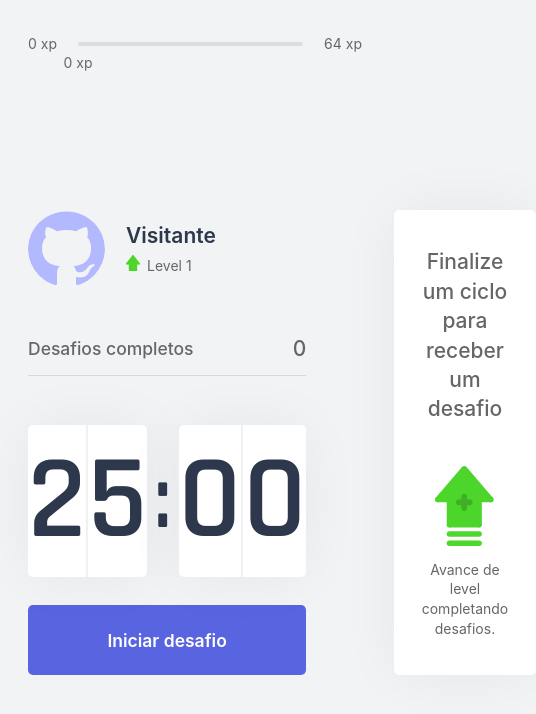
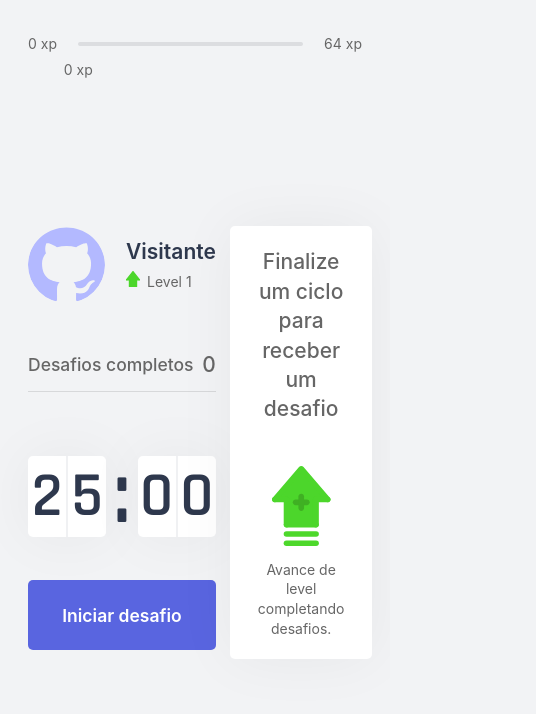
Before and after one commit to WalissonRodrigo/nlw04-react, a Next.js app: page /home in a window 390 px wide. Shown: the top 714 px of the page, 536 px wide, since content can reach past the window. Built offline with nearby package versions, Linux system fonts and the light colour scheme; no server answers.

Commit message:
fix bug css que movimentava sozinho quando o contador tinha seu tamanho alterado devido a fonte. fix posição da barra de xp que quebrava e ultrapassava a linha ao chegar em 100% melhoria na responsividade do countdown ao reduzir para telas menores

```diff
--- a/src/components/ExperienceBar.tsx
+++ b/src/components/ExperienceBar.tsx
@@ -1,6 +1,8 @@
 import { useContext } from "react";
 import { ChallengesContext } from "../contexts/ChallengesContext";
 import styles from "../styles/components/ExperienceBar.module.css";
+
+const DIFERENCE_CSS_MARGIN = 3;
 
 function ExperienceBar() {
   const { currentExperience, experienceToNextLevel } = useContext(
@@ -15,7 +17,7 @@ function ExperienceBar() {
         <div style={{ width: `${percentToNextLevel}%` }} />
         <span
           className={styles.currentExperience}
-          style={{ left: `${percentToNextLevel}%` }}
+          style={{ left: `${percentToNextLevel + DIFERENCE_CSS_MARGIN}%` }}
         >
           {currentExperience} xp
         </span>
--- a/src/styles/components/Countdown.module.css
+++ b/src/styles/components/Countdown.module.css
@@ -18,6 +18,56 @@
   border-radius: 5px;
   font-size: 8.5rem;
   text-align: center;
+  min-width: 11rem;
+}
+
+@media(max-width: 998px) {
+  .countdownContainer > div {
+    font-size: 8.5rem;
+    min-width: 11rem;
+  }
+  .countdownContainer > span {
+    font-size: 6.25rem;
+  }
+}
+@media(max-width: 720px) {
+  .countdownContainer > div {
+    font-size: 6.5rem;
+    min-width: 2rem;
+  }
+  .countdownContainer > span {
+    font-size: 5.25rem;
+  }
+}
+
+@media(max-width: 600px) {
+  .countdownContainer > div {
+    font-size: 5.5rem;
+    min-width: 1.5rem;
+  }
+  .countdownContainer > span {
+    font-size: 4.75rem;
+  }
+}
+
+@media(max-width: 480px) {
+  .countdownContainer > div {
+    font-size: 4.5rem;
+    min-width: 1rem;
+  }
+  .countdownContainer > span {
+    font-size: 3.25rem;
+  }
+}
+
+@media(max-width: 380px) {
+  .countdownContainer > div {
+    font-size: 3.5rem;
+    min-width: 0rem;
+  }
+  .countdownContainer > span {
+    font-size: 2.25rem;
+  }
 }
 
 .countdownContainer > div span {
--- a/src/styles/components/ExperienceBar.module.css
+++ b/src/styles/components/ExperienceBar.module.css
@@ -25,5 +25,7 @@
 span.currentExperience {
   position: absolute;
   top: 12px;
+  width: 4rem;
+  margin: 0.5rem;
   transform: translateX(-50%);
 }
--- a/src/styles/pages/Home.module.css
+++ b/src/styles/pages/Home.module.css
@@ -11,7 +11,13 @@
   flex: 1;
   display: grid;
   grid-template-columns: 1fr 1fr;
-  gap: 6.25rem;
+  gap: 4.25rem;
   align-content: center;
   margin-top: 1.75rem;
 }
+
+@media(max-width: 720px) {
+  .container section {
+    gap: 1.0rem;
+  }
+}
```
